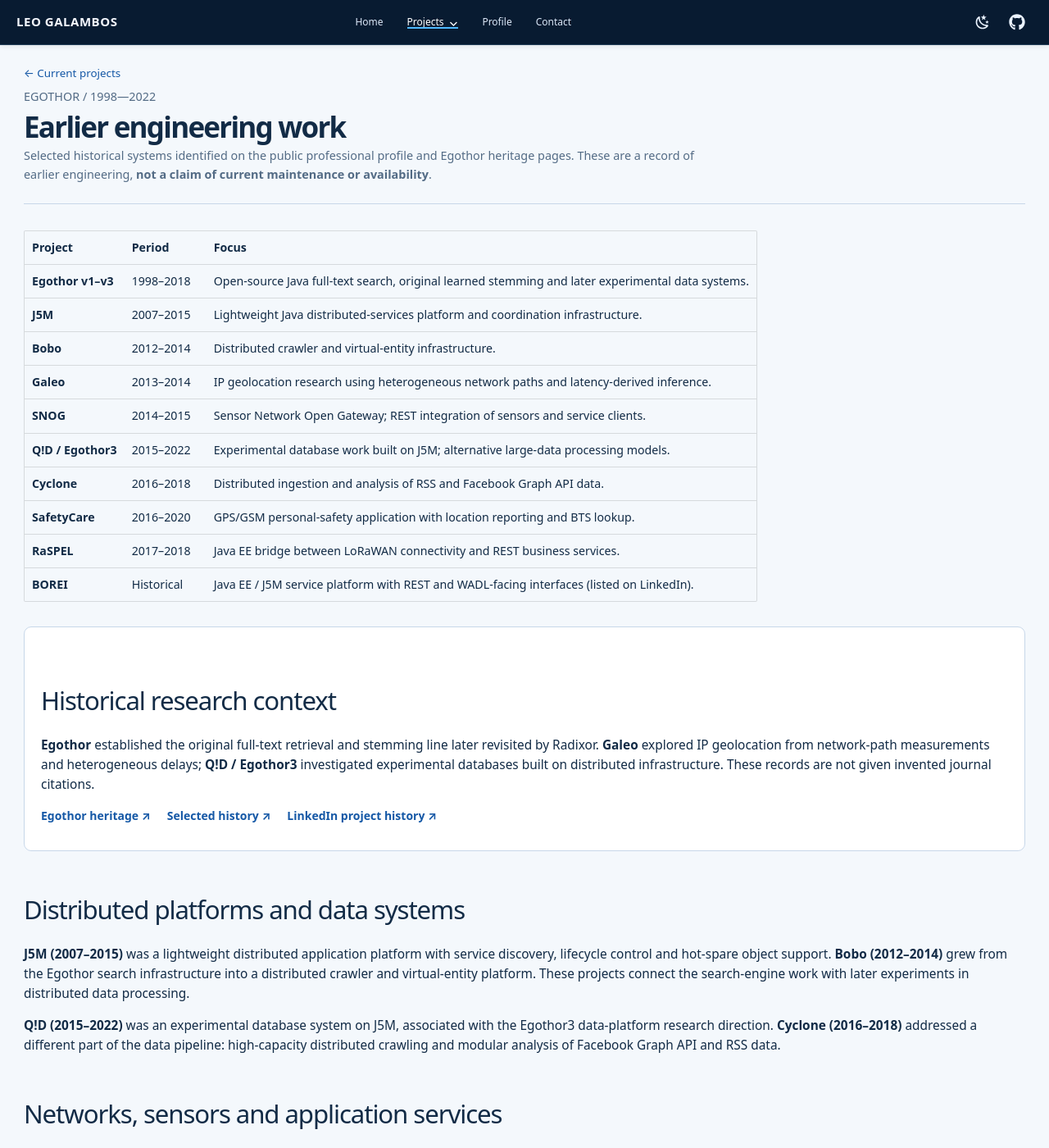
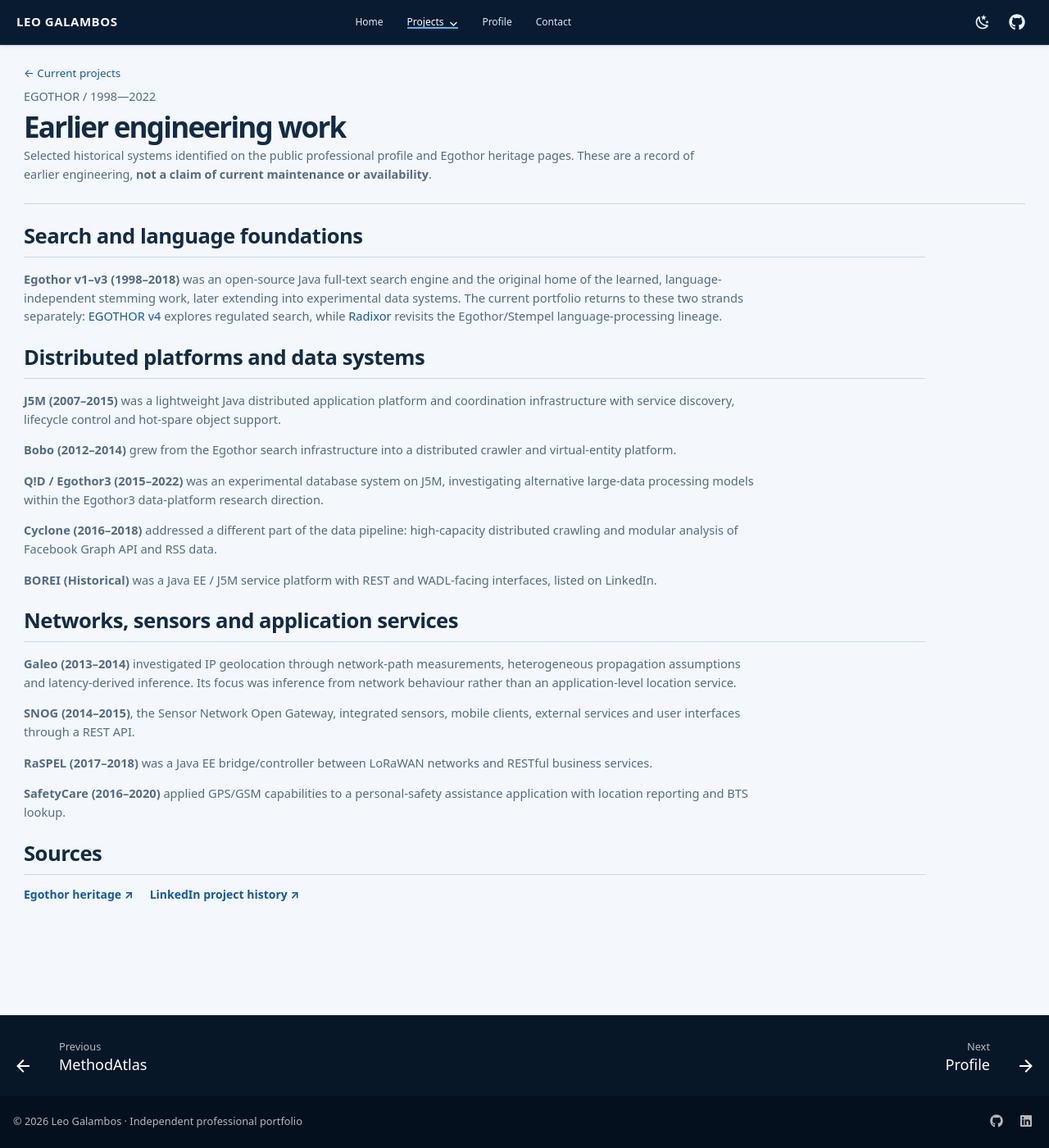
Before and after one commit to leogalambos/leogalambos.github.io, an MkDocs documentation site: the page built from docs/work/heritage.md, in a window 1280 px wide and 1400 px high. Shown: the whole window at 82% size. Built offline with MkDocs 1.6.1 and Material for MkDocs 9.7.7, drawn with Linux system fonts in a browser that asks for light colours; comment, search, counter and statistics services are not loaded; some of the changed text lies outside the part shown.

Commit message:
new locations of projects

```diff
--- a/docs/work/heritage.md
+++ b/docs/work/heritage.md
@@ -5,38 +5,37 @@
   - toc
 ---
 <div class="compact-heading"><a class="backlink" href="../">← Current projects</a><p class="overline">EGOTHOR / 1998—2022</p><h1>Earlier engineering work</h1><p>Selected historical systems identified on the public professional profile and Egothor heritage pages. These are a record of earlier engineering, <strong>not a claim of current maintenance or availability</strong>.</p></div>
-<div class="heritage-table"><table><thead><tr><th>Project</th><th>Period</th><th>Focus</th></tr></thead><tbody><tr><td><strong>Egothor v1–v3</strong></td><td>1998–2018</td><td>Open-source Java full-text search, original learned stemming and later experimental data systems.</td></tr>
-<tr><td><strong>J5M</strong></td><td>2007–2015</td><td>Lightweight Java distributed-services platform and coordination infrastructure.</td></tr>
-<tr><td><strong>Bobo</strong></td><td>2012–2014</td><td>Distributed crawler and virtual-entity infrastructure.</td></tr>
-<tr><td><strong>Galeo</strong></td><td>2013–2014</td><td>IP geolocation research using heterogeneous network paths and latency-derived inference.</td></tr>
-<tr><td><strong>SNOG</strong></td><td>2014–2015</td><td>Sensor Network Open Gateway; REST integration of sensors and service clients.</td></tr>
-<tr><td><strong>Q!D / Egothor3</strong></td><td>2015–2022</td><td>Experimental database work built on J5M; alternative large-data processing models.</td></tr>
-<tr><td><strong>Cyclone</strong></td><td>2016–2018</td><td>Distributed ingestion and analysis of RSS and Facebook Graph API data.</td></tr>
-<tr><td><strong>SafetyCare</strong></td><td>2016–2020</td><td>GPS/GSM personal-safety application with location reporting and BTS lookup.</td></tr>
-<tr><td><strong>RaSPEL</strong></td><td>2017–2018</td><td>Java EE bridge between LoRaWAN connectivity and REST business services.</td></tr>
-<tr><td><strong>BOREI</strong></td><td>Historical</td><td>Java EE / J5M service platform with REST and WADL-facing interfaces (listed on LinkedIn).</td></tr></tbody></table></div>
-<div class="history-research">
-  <h2>Historical research context</h2>
-  <p><strong>Egothor</strong> established the original full-text retrieval and stemming line later revisited by Radixor. <strong>Galeo</strong> explored IP geolocation from network-path measurements and heterogeneous delays; <strong>Q!D / Egothor3</strong> investigated experimental databases built on distributed infrastructure. These records are not given invented journal citations.</p>
-  <div class="source-links"><a href="https://www.egothor.org/heritage/">Egothor heritage ↗</a><a href="https://www.egothor.org/~galambos/projects/">Selected history ↗</a><a href="https://www.linkedin.com/in/leogalambos/">LinkedIn project history ↗</a></div>
-</div>
+<div class="project-prose" markdown="1">
+
+## Search and language foundations
+
+**Egothor v1–v3 (1998–2018)** was an open-source Java full-text search engine and the original home of the learned, language-independent stemming work, later extending into experimental data systems. The current portfolio returns to these two strands separately: [EGOTHOR v4](egothor-v4.md) explores regulated search, while [Radixor](radixor.md) revisits the Egothor/Stempel language-processing lineage.
 
 ## Distributed platforms and data systems
 
-**J5M (2007–2015)** was a lightweight distributed application platform with service discovery, lifecycle control and hot-spare object support. **Bobo (2012–2014)** grew from the Egothor search infrastructure into a distributed crawler and virtual-entity platform. These projects connect the search-engine work with later experiments in distributed data processing.
+**J5M (2007–2015)** was a lightweight Java distributed application platform and coordination infrastructure with service discovery, lifecycle control and hot-spare object support.
 
-**Q!D (2015–2022)** was an experimental database system on J5M, associated with the Egothor3 data-platform research direction. **Cyclone (2016–2018)** addressed a different part of the data pipeline: high-capacity distributed crawling and modular analysis of Facebook Graph API and RSS data.
+**Bobo (2012–2014)** grew from the Egothor search infrastructure into a distributed crawler and virtual-entity platform.
+
+**Q!D / Egothor3 (2015–2022)** was an experimental database system on J5M, investigating alternative large-data processing models within the Egothor3 data-platform research direction.
+
+**Cyclone (2016–2018)** addressed a different part of the data pipeline: high-capacity distributed crawling and modular analysis of Facebook Graph API and RSS data.
+
+**BOREI (Historical)** was a Java EE / J5M service platform with REST and WADL-facing interfaces, listed on LinkedIn.
 
 ## Networks, sensors and application services
 
-**Galeo (2013–2014)** investigated IP geolocation through network-path measurements and heterogeneous propagation assumptions. Its focus was inference from network behaviour rather than an application-level location service.
+**Galeo (2013–2014)** investigated IP geolocation through network-path measurements, heterogeneous propagation assumptions and latency-derived inference. Its focus was inference from network behaviour rather than an application-level location service.
 
-**SNOG (2014–2015)**, the Sensor Network Open Gateway, integrated sensors, mobile clients, external services and user interfaces through a REST API. **RaSPEL (2017–2018)** was a Java EE bridge/controller between LoRaWAN networks and RESTful business services.
+**SNOG (2014–2015)**, the Sensor Network Open Gateway, integrated sensors, mobile clients, external services and user interfaces through a REST API.
 
-**SafetyCare (2016–2020)** applied GPS/GSM capabilities to an assistance application with location reporting and BTS lookup. These entries document earlier engineering interests; they do not establish current service operation or product support.
+**RaSPEL (2017–2018)** was a Java EE bridge/controller between LoRaWAN networks and RESTful business services.
 
-## Search and language foundations
+**SafetyCare (2016–2020)** applied GPS/GSM capabilities to a personal-safety assistance application with location reporting and BTS lookup.
 
-The original **Egothor (1998–2018)** was an open-source Java full-text search engine and the original home of the language-independent stemming work. The current portfolio returns to these two strands separately: [EGOTHOR v4](egothor-v4.md) explores regulated search, while [Radixor](radixor.md) revisits the Egothor/Stempel language-processing lineage.
+## Sources
 
-<!-- Content owner: Leo Galambos. Review by: 2027-10-18. Source: imported selected historical portfolio. -->
+<div class="source-links"><a href="https://www.egothor.org/heritage/">Egothor heritage ↗</a><a href="https://www.linkedin.com/in/leogalambos/">LinkedIn project history ↗</a></div>
+
+<!-- Content owner: Leo Galambos. Review by: 2027-10-19. Source: imported selected historical portfolio, Egothor heritage pages and public LinkedIn project history. -->
+</div>
```
Also changed, not shown: docs/work/conflux.md (+3 -3 lines), docs/work/zeroecho.md (+17 -5 lines).
